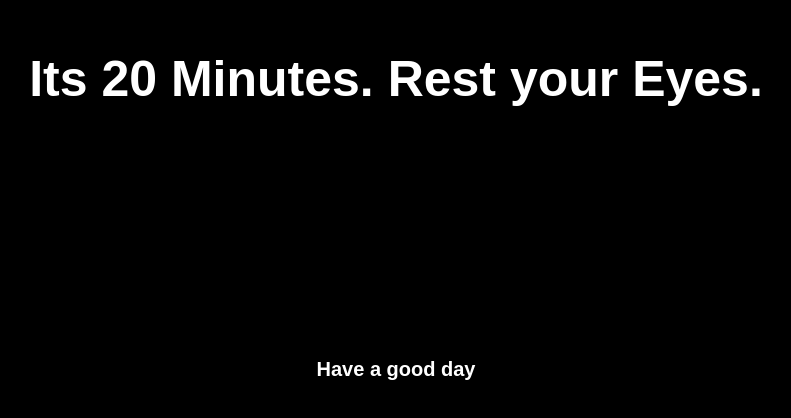
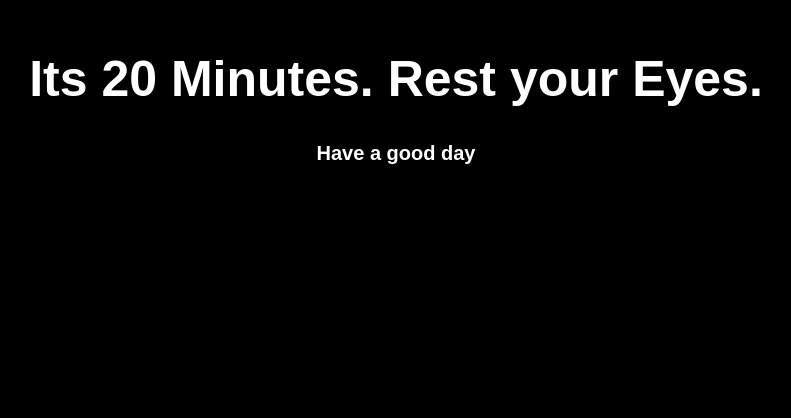
Before and after one commit to senthil-kumar-n/Eye_Exercise, a plain HTML site: page index.html in a window 1280 px wide. Shown: the part 200-618 px from the top of the page, without its empty margins (244-1035 px from the left). Drawn offline with Linux system fonts and the light colour scheme.

Commit message:
Update eye.css

```diff
--- a/eye.css
+++ b/eye.css
@@ -11,7 +11,7 @@ h2{
     text-align: center;
     font-family: sans-serif;
     background-color: black;
-    margin-top: 250px;
+    margin-top: 25px;
     font-size: 20px;
 }
 
```
